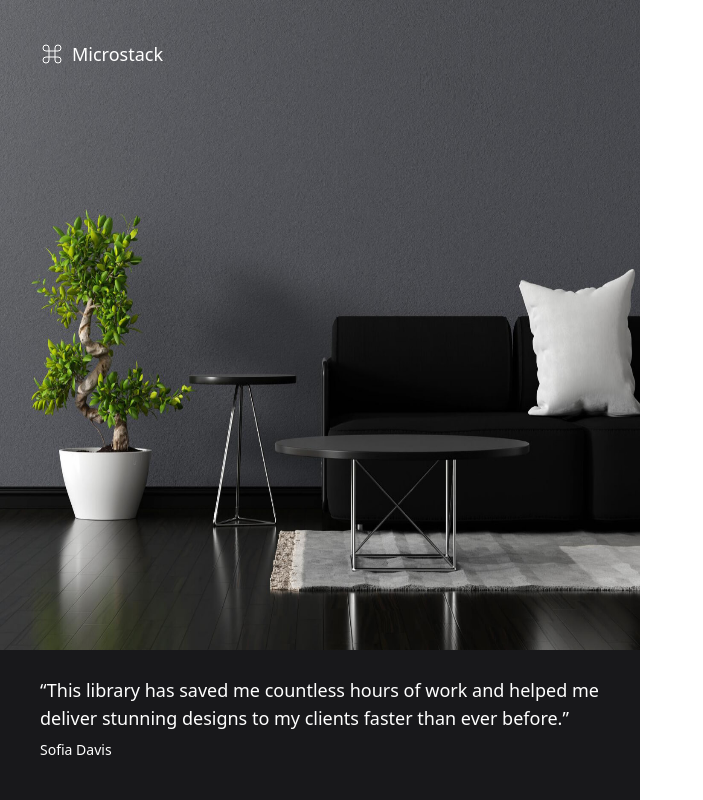
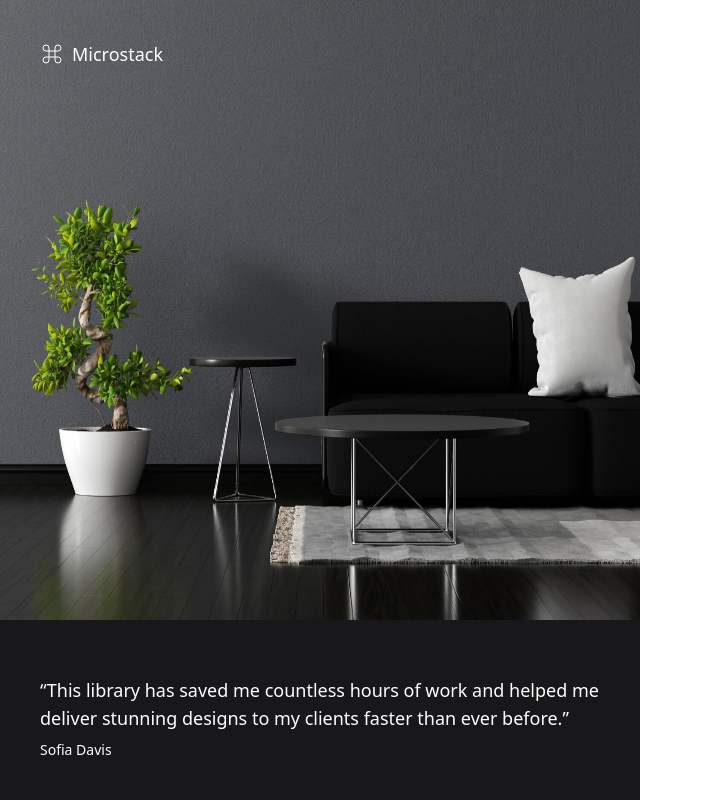
Before and after one commit to malang-dev/template-vue, a Vue app: page /auth in a window 1280 px wide. Shown: the whole page, without its empty margins (0-703 px from the left). Built offline with nearby package versions, Linux system fonts and the light colour scheme.

Commit message:
fix: min height background in login page

```diff
--- a/src/layouts/LayoutAuth.vue
+++ b/src/layouts/LayoutAuth.vue
@@ -8,7 +8,11 @@ import { baseURL } from "@/utils/baseurl";
   >
     <div class="relative hidden h-full flex-col bg-muted p-10 text-white dark:border-r lg:flex">
       <div class="absolute inset-0 bg-zinc-900">
-        <img :src="baseURL('./background.jpg')" alt="Background" class="h-[650px]" />
+        <img
+          :src="baseURL('./background.jpg')"
+          alt="Background"
+          class="min-h-[calc(100vh-180px)]"
+        />
       </div>
       <div class="relative z-20 flex items-center text-lg font-medium">
         <svg
```
